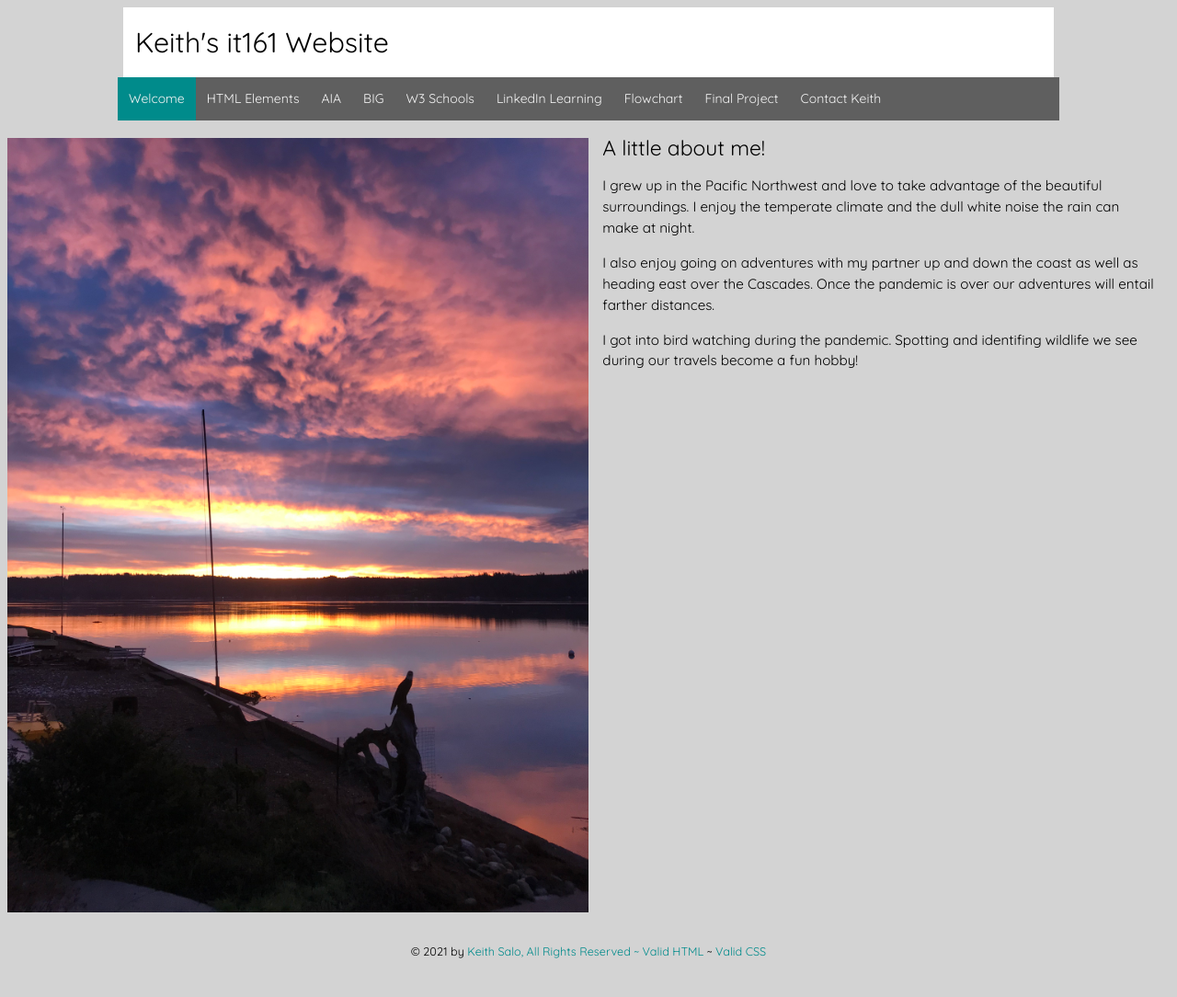
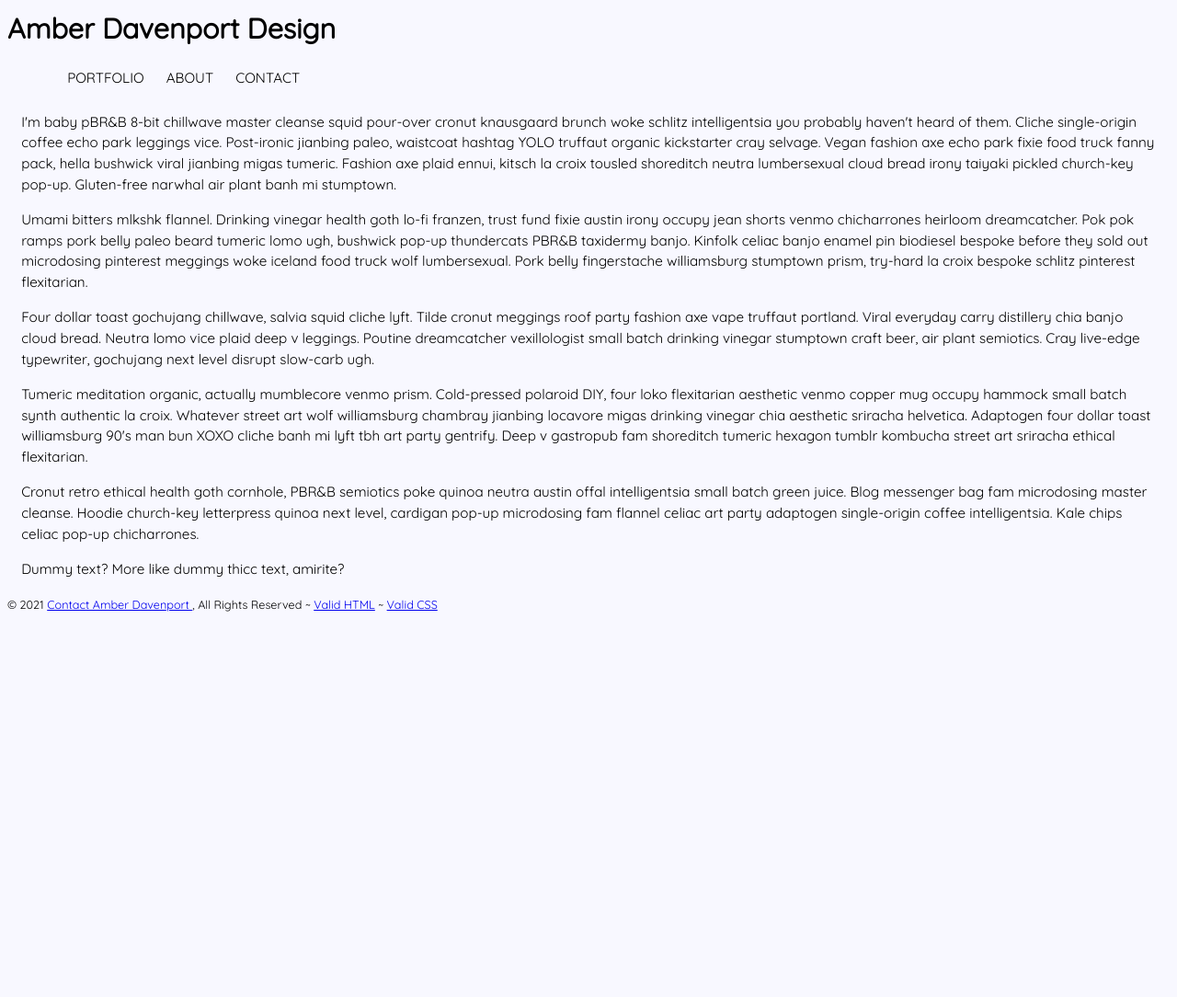
Before and after one commit to keithsalo/it161-winter-2021, a PHP site: page /fp/index.html in a window 1280 px wide. Shown: the whole page at 92% size. After the commit the page ends 665 px from the top, so only its background shows below. Run offline with PHP 8.4, Linux system fonts and the light colour scheme; some libraries are stand-ins or nearby versions.

Commit message:
Add files via upload
final

```diff
--- a/it161/big/smo.html
+++ b/it161/big/smo.html
@@ -69,9 +69,10 @@
        <!-- START RIGHT COLUMN -->
         <aside>
         <h3>Citations</h3>
-
+            <dt>Citation One</dt>
                 <dd>Initiative, W3C Web Accessibility. “Accessibility Fundamentals Overview.” Web Accessibility Initiative (WAI), 20 Aug. 2020, www.w3.org/WAI/fundamentals.</dd>
                 <dd><a href="http://www.w3.org/WAI/fundamentals" target="_blank">Cited Link</a></dd>
+
 
         <dl>
             <dt>Citation Two</dt>
--- a/it161/css/portal.css
+++ b/it161/css/portal.css
@@ -30,6 +30,9 @@ p {
     margin: 1em 1em;
 }
 
+.sunset {
+    object-fit: fill;
+}
 
 h2,h3 {
     font-weight: normal;
--- a/it161/flowchart.html
+++ b/it161/flowchart.html
@@ -28,9 +28,10 @@
    <div class="wrapper">
 
 
+
        <h2 class="subheader">Final Project: Flowchart &amp;Layouts</h2>
 
-       <p> Google Document will replace this navigation. On the doc produce a low fidelity flowchart and wireframes for my final project.</p>
+       <p> <a href="https://docs.google.com/document/d/1zexPZRadN3rkOyQeslYhBN8PSuGWTDHvMwYhcrQJKjc/edit" target="_blank">Flowchart Google Doc</a></p>
      <footer>
       <p><small>&copy; 2021 by <a href="contact.php">Keith Salo, All Rights Reserved ~ <a href="http://validator.w3.org/check/referer" target="_blank">Valid HTML</a> ~ <a href="http://jigsaw.w3.org/css-validator/check?uri=referer" target="_blank">Valid CSS</a></small></p>
     </footer>
--- /dev/null
+++ b/it161/fp/css/final.css
@@ -0,0 +1,67 @@
+/* Global rules */
+
+@import url('https://fonts.googleapis.com/css?family=Quicksand');
+
+html {
+    background-color: ghostwhite;
+    font-family: 'Quicksand', sans-serif;
+    font-size: 0.95em;
+    line-height: 1.5em;
+
+
+}
+
+h1 a {
+   color: black;
+    text-decoration: none;
+}
+
+
+
+
+.container {
+  margin: 0 auto;
+
+  padding: 0 1rem;
+}
+
+.responsive-image {
+  max-width: 100%;
+}
+
+.cell img {
+  display: block;
+}
+
+
+.flex-container {
+    display: flex;
+    flex-direction: column;
+    flex-flow: column wrap;
+
+
+
+}
+
+
+
+
+
+
+
+
+
+/* MOBILE STYLES */
+
+@media all and (max-width:600px) {
+
+    main {
+        width: 100%;
+    }
+
+    section {
+        float: none;
+        width: 100%;
+}
+
+}
--- /dev/null
+++ b/it161/fp/css/nav.css
@@ -0,0 +1,20 @@
+.nav{
+
+    border-width:1px 0;
+    list-style:none;
+    margin:0;
+    padding:0;
+
+
+}
+.nav li{
+    display:inline;
+    justify-content: flex-end;
+
+}
+.nav a{
+    display:inline-block;
+    padding:10px;
+    color: black;
+    text-decoration: none;
+}
--- /dev/null
+++ b/it161/fp/index.html
@@ -0,0 +1,91 @@
+<!DOCTYPE html>
+<html lang="en">
+ <head>
+  <title>Amber Davenport Design</title>
+  <meta name="robots" content="noindex,nofollow" />
+  <meta name="viewport" content="width=device-width" />
+  <meta charset="utf-8" />
+
+
+  <link rel="stylesheet" href="css/final.css" />
+  <link rel="stylesheet" href="css/nav.css" />
+
+        <!-- jQuery -->
+      <script src="http://code.jquery.com/jquery-latest.min.js" type="text/javascript"></script>
+      <!-- MenuMaker Plugin -->
+     <script src="https://s3.amazonaws.com/menumaker/menumaker.min.js" type="text/javascript"></script>
+
+
+ </head>
+ <body>
+
+
+   <main>
+
+       <header>
+
+           <h1><a href="template.html">Amber Davenport Design</a></h1>
+            <nav>
+                <div class="nav">
+
+                    <div class="container">
+                <ul>
+                    <li><a href="#">PORTFOLIO</a></li>
+                    <li><a href="#">ABOUT</a></li>
+                    <li><a href="#">CONTACT</a></li>
+                </ul>
+                    </div>
+                </div>
+            </nav>
+        </header>
+
+        <!-- START LEFT COLUMN -->
+        <section>
+
+
+
+                    <div class="container">
+  <div class="grid">
+    <div class="cell">
+     <p>I'm baby pBR&B 8-bit chillwave master cleanse squid pour-over cronut knausgaard brunch woke schlitz intelligentsia you probably haven't heard of them. Cliche single-origin coffee echo park leggings vice. Post-ironic jianbing paleo, waistcoat hashtag YOLO truffaut organic kickstarter cray selvage. Vegan fashion axe echo park fixie food truck fanny pack, hella bushwick viral jianbing migas tumeric. Fashion axe plaid ennui, kitsch la croix tousled shoreditch neutra lumbersexual cloud bread irony taiyaki pickled church-key pop-up. Gluten-free narwhal air plant banh mi stumptown.</p>
+
+<p>Umami bitters mlkshk flannel. Drinking vinegar health goth lo-fi franzen, trust fund fixie austin irony occupy jean shorts venmo chicharrones heirloom dreamcatcher. Pok pok ramps pork belly paleo beard tumeric lomo ugh, bushwick pop-up thundercats PBR&B taxidermy banjo. Kinfolk celiac banjo enamel pin biodiesel bespoke before they sold out microdosing pinterest meggings woke iceland food truck wolf lumbersexual. Pork belly fingerstache williamsburg stumptown prism, try-hard la croix bespoke schlitz pinterest flexitarian.</p>
+
+<p>Four dollar toast gochujang chillwave, salvia squid cliche lyft. Tilde cronut meggings roof party fashion axe vape truffaut portland. Viral everyday carry distillery chia banjo cloud bread. Neutra lomo vice plaid deep v leggings. Poutine dreamcatcher vexillologist small batch drinking vinegar stumptown craft beer, air plant semiotics. Cray live-edge typewriter, gochujang next level disrupt slow-carb ugh.</p>
+
+<p>Tumeric meditation organic, actually mumblecore venmo prism. Cold-pressed polaroid DIY, four loko flexitarian aesthetic venmo copper mug occupy hammock small batch synth authentic la croix. Whatever street art wolf williamsburg chambray jianbing locavore migas drinking vinegar chia aesthetic sriracha helvetica. Adaptogen four dollar toast williamsburg 90's man bun XOXO cliche banh mi lyft tbh art party gentrify. Deep v gastropub fam shoreditch tumeric hexagon tumblr kombucha street art sriracha ethical flexitarian.</p>
+
+<p>Cronut retro ethical health goth cornhole, PBR&B semiotics poke quinoa neutra austin offal intelligentsia small batch green juice. Blog messenger bag fam microdosing master cleanse. Hoodie church-key letterpress quinoa next level, cardigan pop-up microdosing fam flannel celiac art party adaptogen single-origin coffee intelligentsia. Kale chips celiac pop-up chicharrones.</p>
+
+<p>Dummy text? More like dummy thicc text, amirite?</p>
+    </div>
+
+  </div>
+</div>
+
+
+
+
+
+        </section>
+
+     <footer>
+         <p><small>&copy; 2021 <a href="contact.php">Contact Amber Davenport </a>, All Rights Reserved ~  <a href="http://validator.w3.org/check/referer" target="_blank">Valid HTML</a> ~ <a href="http://jigsaw.w3.org/css-validator/check?uri=referer" target="_blank">Valid CSS</a></small></p>
+    </footer>
+  </main>
+
+      <!-- Toggle between adding and removing the "responsive" class to topnav when the user clicks on the icon -->
+
+  <script>
+    function myFunction() {
+        var x = document.getElementById("nav");
+        if (x.className === "topnav") {
+            x.className += " responsive";
+        } else {
+            x.className = "topnav";
+        }
+    }
+ </script>
+
+ </body>
+</html>
--- a/it161/index.html
+++ b/it161/index.html
@@ -31,7 +31,7 @@
 
    <main class="wrapper">
 
-     <img class="desktop" src="images/sunset%20in%20belfair.jpg" alt="Sun setting in Belfair" />
+     <img class="desktop" src="images/sunset%20in%20belfair.jpg" class= "sunset" alt="Sun setting in Belfair" />
 
      <img class="tablet" src="images/alki.jpg" alt="Alki sunset" />
 
```
Also changed, not shown: it161/big/contact.php (+18 -1 lines), it161/big/css/big.css (+13 -2 lines), it161/big/css/contact.css (added, +38 -0 lines), it161/big/css/nav.css (+9 -6 lines), it161/big/forms.html (+5 -6 lines), it161/big/index.html (+5 -4 lines), it161/big/map.html (+4 -4 lines), it161/big/seo.html (+4 -3 lines), it161/css/navfinal.css (added, +81 -0 lines), it161/firsttry.html (added, +92 -0 lines), it161/big/images/bluebanner.jpg (added), it161/big/images/diablolake banner.jpg (added), it161/fp/images/coming_soon_icon.png (added).
